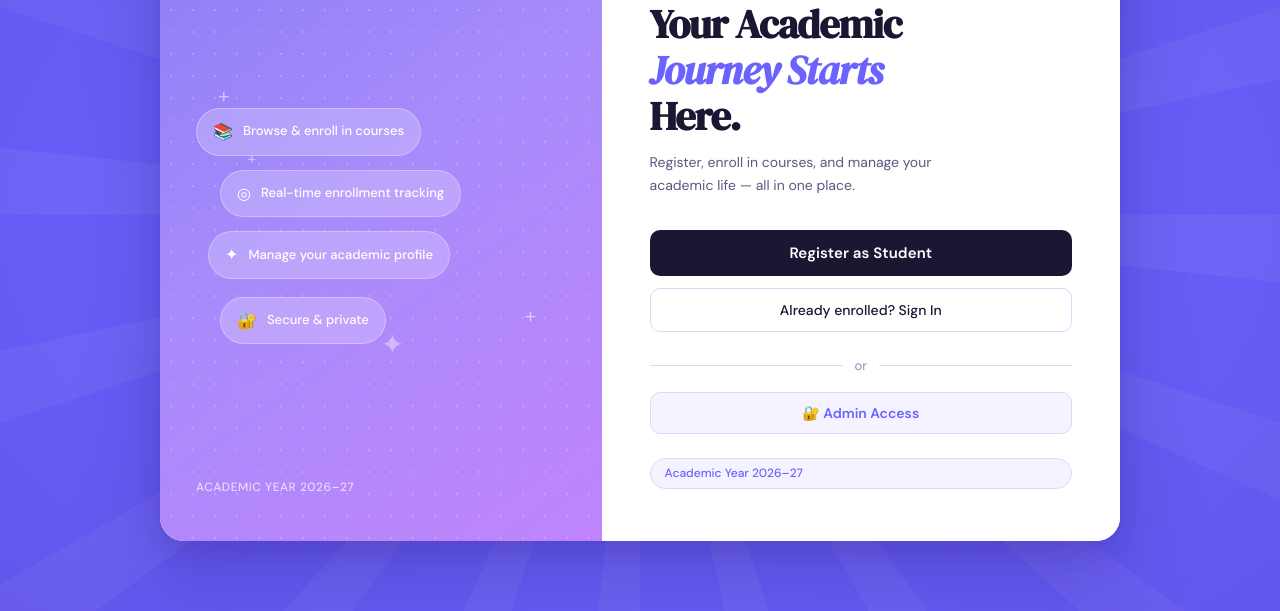
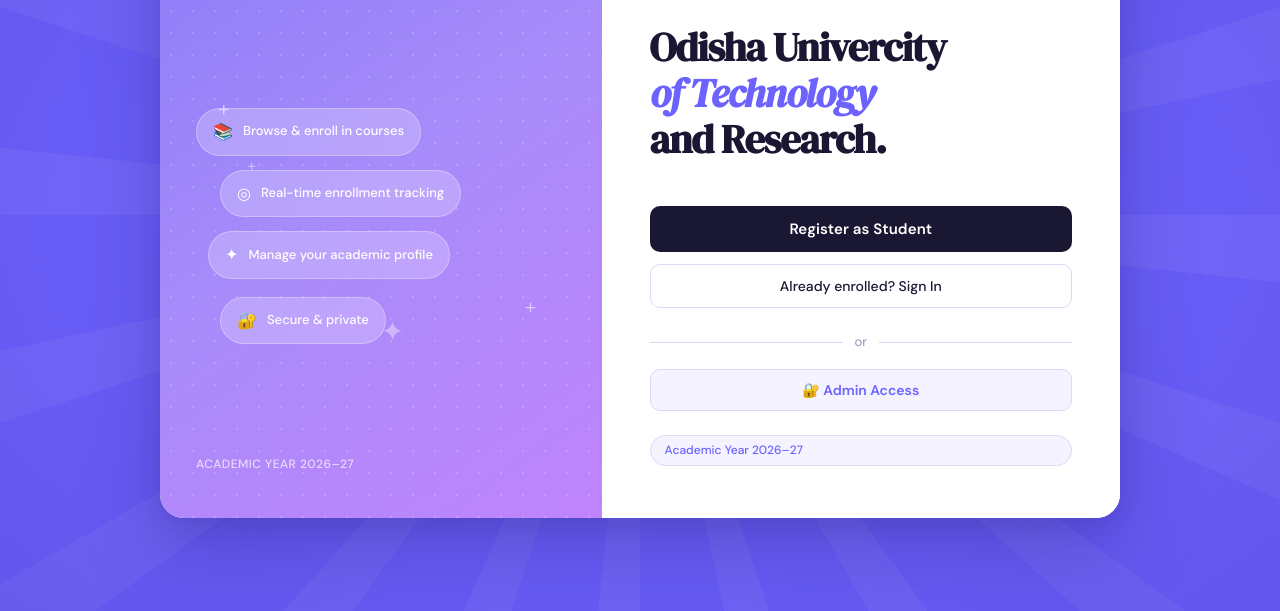
Before and after one commit to Ranjan6501/edu-portal, a plain HTML site: page index.html in a window 1280 px wide. Shown: the part 185-796 px from the top of the page. Drawn offline with nearby package versions, Linux system fonts and the light colour scheme; no server answers.

Commit message:
univercity name drop

```diff
--- a/index.html
+++ b/index.html
@@ -58,10 +58,10 @@
       </div>
 
       <h1 class="landing-right-title">
-        Your Academic<br><em>Journey Starts</em><br>Here.
+       Odisha Univercity<br><em>of Technology</em><br>and Research.
       </h1>
       <p class="landing-right-sub">
-        Register, enroll in courses, and manage your academic life — all in one place.
+
       </p>
 
       <div class="landing-right-actions">
```
